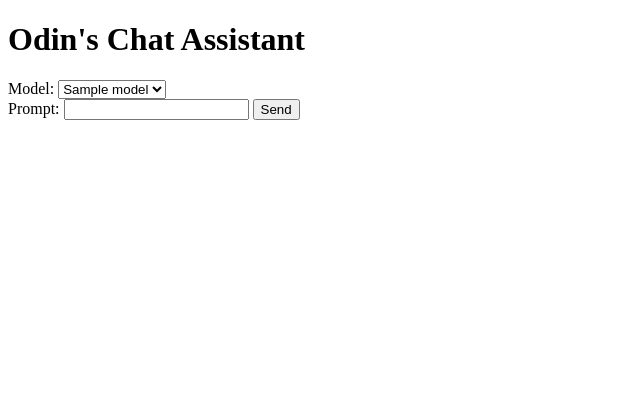
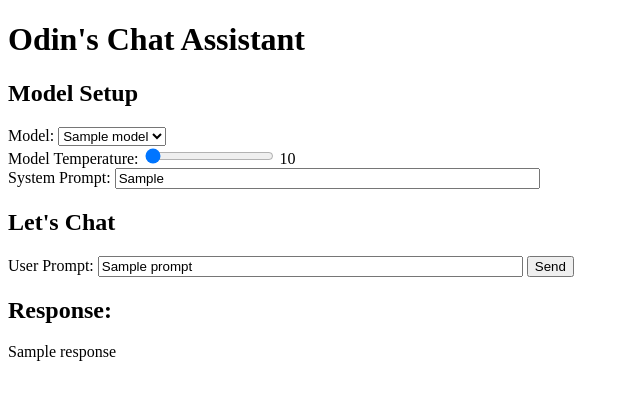
Before and after one commit to SmokeyRider/learning_llm_2025, a Flask app: template templates/index.html in a window 1280 px wide. Shown: the top 400 px of the page, without its empty margins (0-640 px from the left). Run offline with Flask 3, Linux system fonts and the light colour scheme; the template is opened without the code that fills it: most values are stand-ins (such as "Sample title", 1, 10 or a date in 2020).

Commit message:
New flask form UX

```diff
--- /dev/null
+++ b/app.py
@@ -0,0 +1,64 @@
+from flask import Flask, render_template, request, redirect, url_for
+from ollama import list as ollama_list, chat as ollama_chat  # Import specific functions
+
+app = Flask(__name__)
+
+# Set default values
+DEFAULT_MODEL = "llama3.2"
+DEFAULT_SYSTEM_PROMPT = "You are Odin's helpful assistant."
+DEFAULT_PROMPT = "I am Odin, the All-Father. Where do I live?"
+DEFAULT_TEMPERATURE = 0.7
+DEFAULT_STREAMING = True
+MAX_TEMP = 0.9
+MIN_TEMP = 0.1
+MIN_TEMP_STEP = 0.1
+
+# Initialize variables with default values
+model_name = DEFAULT_MODEL
+system_prompt = DEFAULT_SYSTEM_PROMPT
+user_prompt = DEFAULT_PROMPT
+model_temperature = DEFAULT_TEMPERATURE
+streaming_output = DEFAULT_STREAMING
+model_names = []
+
+# Get list of available models
+try:
+    model_set = ollama_list()
+    for model in model_set.models:
+        model_names.append(model.model)
+    model_names.sort()
+except Exception as e:
+    print("An error occurred listing Ollama models:", str(e))
+    exit(1)
+
+conversation_history = [{"role": "system", "content": system_prompt}]
+
+@app.route('/', methods=['GET', 'POST'])
+def index():
+    global user_prompt, conversation_history, model_name, system_prompt, model_temperature
+    if request.method == 'POST':
+        user_prompt = request.form['prompt']
+        model_name = request.form['model']
+        system_prompt = request.form['system_prompt']
+        model_temperature = float(request.form['model_temperature'])
+        conversation_history.append({"role": "user", "content": user_prompt})
+        print(f'model temperature: {model_temperature}')
+        response = ollama_chat(
+            model=model_name,
+            messages=conversation_history,
+            stream=streaming_output,
+            options={'temperature': model_temperature}
+        )
+        response_chunks = []
+        for chunk in response:
+            chunk_content = chunk['message']['content']
+            response_chunks.append(chunk_content)
+        full_response = ''.join(response_chunks)
+        conversation_history.append({"role": "assistant", "content": full_response})
+    else:
+        user_prompt = ''
+        full_response = ''
+    return render_template('index.html', prompt=user_prompt, response=full_response, models=model_names, selected_model=model_name, system_prompt=system_prompt, model_temperature=model_temperature, min_temp=MIN_TEMP, max_temp=MAX_TEMP, min_temp_step=MIN_TEMP_STEP)
+
+if __name__ == '__main__':
+    app.run(debug=True)
--- a/cars.py
+++ b/cars.py
@@ -54,7 +54,7 @@ def main():
     The main function to demonstrate the Vehicle class and VehicleType enumeration.
     """
 
-    # List to store vehicle instances
+    # Empty list to store vehicle instances
     vehicles = []
 
     # Adding vehicle instances to the list
--- a/templates/index.html
+++ b/templates/index.html
@@ -3,58 +3,44 @@
 <head>
     <meta charset="UTF-8">
     <title>Odin's Chat Assistant</title>
+    <script>
+        function updateTemperatureValue(val) {
+            document.getElementById('temperature_value').innerText = val;
+        }
+    </script>
 </head>
 <body>
     <h1>Odin's Chat Assistant</h1>
-    <form id="chat-form">
+    <form method="POST">
+        <h2>Model Setup</h2>
+
         <label for="model">Model:</label>
-        <select id="model" name="model">
+        <select id="model" name="model" >
             {% for model in models %}
-                <option value="{{ model }}">{{ model }}</option>
+                <option value="{{ model }}" {% if model == selected_model %}selected{% endif %}>{{ model }}</option>
             {% endfor %}
         </select>
         <br>
-        <label for="prompt">Prompt:</label>
-        <input type="text" id="prompt" name="prompt">
+
+        <label for="model_temperature">Model Temperature:</label>
+        <input type="range" id="model_temperature" name="model_temperature" min="{{ min_temp }}" max="{{ max_temp }}" step="{{min_temp_step}}" value="{{ model_temperature }}" oninput="updateTemperatureValue(this.value)">
+        <span id="temperature_value">{{ model_temperature }}</span>
+        <br>
+
+        <label for="system_prompt">System Prompt:</label>
+        <input type="text" id="system_prompt" name="system_prompt" value="{{ system_prompt }}" maxlength="100" size="50">
+        <br>
+
+        <h2>Let's Chat</h2>
+
+        <label for="prompt">User Prompt:</label>
+        <input type="text" id="prompt" name="prompt" value="{{ prompt }}" maxlength="200" size="50">
         <button type="submit">Send</button>
+
     </form>
-    <div id="chat-history"></div>
-
-    <script>
-        // Add an event listener to the form with id 'chat-form'
-        document.getElementById('chat-form').addEventListener('submit', function(event) {
-            // Prevent the default form submission behavior
-            event.preventDefault();
-
-            // Get the value of the input field with id 'prompt'
-            const prompt = document.getElementById('prompt').value;
-
-            // Send a POST request to the '/chat' endpoint with the prompt as form data
-            fetch('/chat', {
-                method: 'POST',
-                headers: {
-                    'Content-Type': 'application/x-www-form-urlencoded',
-                },
-                body: new URLSearchParams({
-                    'prompt': prompt
-                })
-            })
-            // Parse the JSON response from the server
-            .then(response => response.json())
-            .then(data => {
-                // Get the chat history div with id 'chat-history'
-                const chatHistory = document.getElementById('chat-history');
-
-                // Append the user's prompt to the chat history
-                chatHistory.innerHTML += `<p><strong>You:</strong> ${prompt}</p>`;
-
-                // Append the assistant's response to the chat history
-                chatHistory.innerHTML += `<p><strong>Assistant:</strong> ${data.response}</p>`;
-
-                // Clear the input field
-                document.getElementById('prompt').value = '';
-            });
-        });
-    </script>
+    <div id="chat-response">
+        <h2>Response:</h2>
+        <p>{{ response }}</p>
+    </div>
 </body>
 </html>
```
Also changed, not shown: Python usage.md (added, +62 -0 lines), templates/old-index.html (added, +60 -0 lines).
